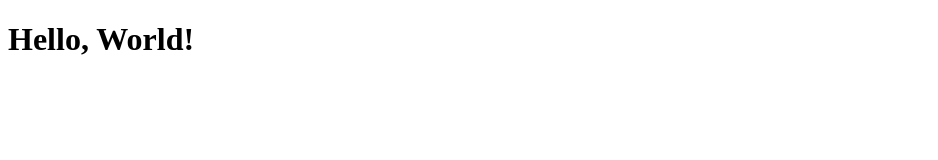
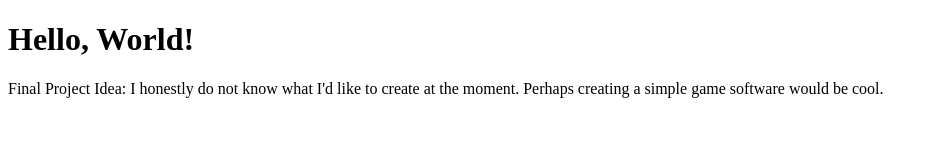
Before and after one commit to BGeo10/CS3338-first-project, a plain HTML site: page index.html in a window 1280 px wide. Shown: the whole page, without its empty margins (0-938 px from the left). Drawn offline with Linux system fonts and the light colour scheme.

Commit message:
Added a new paragraph line to index.html.

```diff
--- a/index.html
+++ b/index.html
@@ -7,5 +7,6 @@
 </head>
 <body>
     <h1>Hello, World!</h1>
+    <p>Final Project Idea: I honestly do not know what I'd like to create at the moment. Perhaps creating a simple game software would be cool.</p>
 </body>
 </html>
```
